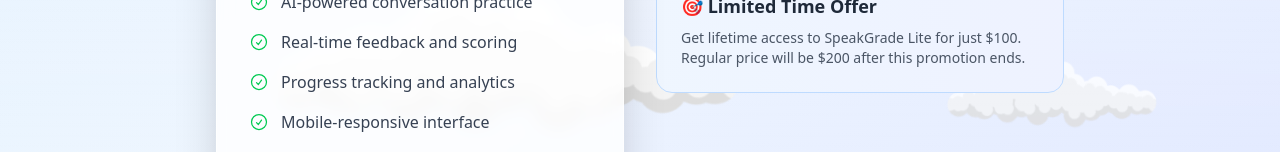
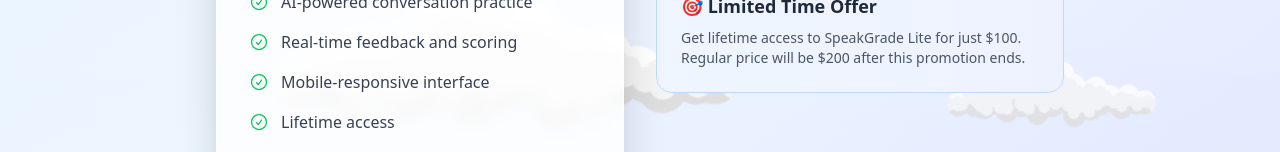
Before and after one commit to hds05/SpeakGrade-Lite, a Next.js app: page /purchase in a window 1280 px wide. Shown: the part 595-747 px from the top of the page. Built offline with nearby package versions, Linux system fonts and the light colour scheme.

Commit message:
Update SpacecraftSimulation styles to improve text visibility; comment out unused feature in PurchasePage for clarity

```diff
--- a/src/app/cards/SpacecraftSimulation/page.tsx
+++ b/src/app/cards/SpacecraftSimulation/page.tsx
@@ -451,7 +451,7 @@
             </p>
         </div>
 
-          <div className="grid grid-cols-1 sm:grid-cols-3 gap-4 mb-8">
+          <div className="grid grid-cols-1 sm:grid-cols-3 gap-4 mb-8 text-white">
             <div className="p-6">
               <h3 className="text-2xl font-bold text-blue-400 mb-2">Decisions Made</h3>
               <p className="text-4xl font-bold">{decisionsMade}</p>
--- a/src/app/purchase/page.tsx
+++ b/src/app/purchase/page.tsx
@@ -19,7 +19,7 @@
     "Access to all 12 communication scenarios",
     "AI-powered conversation practice",
     "Real-time feedback and scoring",
-    "Progress tracking and analytics",
+    // "Progress tracking and analytics",
     "Mobile-responsive interface",
     "Lifetime access",
   ];
```
